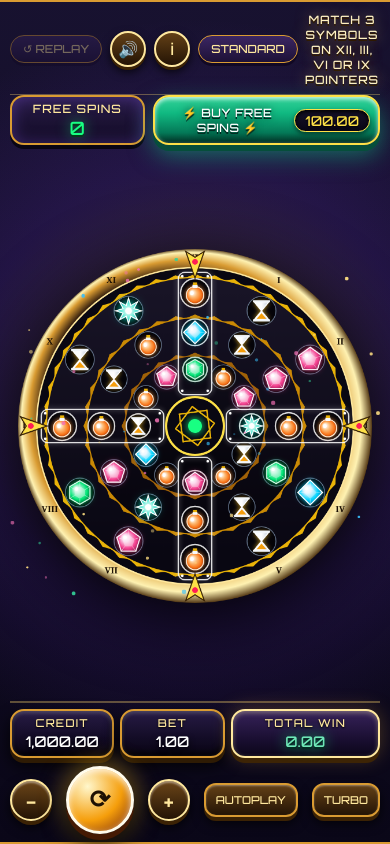
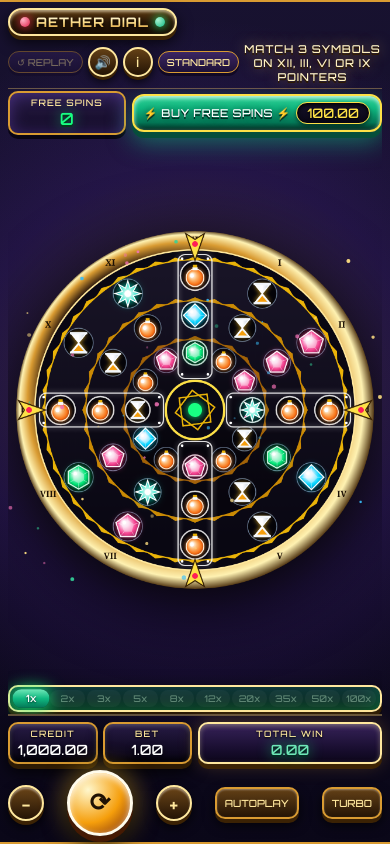
Before and after one commit to sooneracar/chrono-forge, a plain HTML site: page frontend/index.html in a window 390 px wide. Drawn offline with Linux system fonts and the light colour scheme.

Commit message:
Update style.css

```diff
--- a/frontend/style.css
+++ b/frontend/style.css
@@ -13,13 +13,14 @@
   padding: 0;
   user-select: none;
   -webkit-tap-highlight-color: transparent;
+  touch-action: manipulation;
 }
 
 body {
   background: radial-gradient(circle at 50% 42%, #3b1d5e 0%, #191338 48%, #090617 100%);
   color: var(--text-light);
   font-family: var(--font-fantasy);
-  height: 100vh;
+  height: 100dvh;
   display: flex;
   justify-content: center;
   align-items: center;
@@ -29,7 +30,7 @@ body {
 #game-wrapper {
   width: 100%;
   max-width: 1180px;
-  height: 100vh;
+  height: 100dvh;
   max-height: 820px;
   display: flex;
   flex-direction: column;
@@ -54,6 +55,7 @@ body {
   gap: 10px;
   padding-bottom: 7px;
   border-bottom: 1.5px solid rgba(255, 215, 110, 0.35);
+  flex-shrink: 0;
 }
 
 .title-plate {
@@ -171,6 +173,7 @@ body {
   justify-content: space-between;
   gap: 14px;
   min-height: 0;
+  overflow: hidden;
 }
 
 #left-panel {
@@ -178,6 +181,7 @@ body {
   display: flex;
   flex-direction: column;
   gap: 9px;
+  flex-shrink: 0;
 }
 
 .gauge-box {
@@ -357,6 +361,7 @@ body {
   justify-content: center;
   align-items: center;
   min-width: 0;
+  min-height: 0;
 }
 
 #clockwork-canvas {
@@ -446,6 +451,7 @@ body {
   flex-direction: column;
   align-items: center;
   gap: 6px;
+  flex-shrink: 0;
 }
 
 .tube-header {
@@ -497,6 +503,7 @@ body {
   gap: 10px;
   padding-top: 8px;
   border-top: 2px solid rgba(255, 215, 110, 0.35);
+  flex-shrink: 0;
 }
 
 .deck-group {
@@ -789,8 +796,8 @@ body {
    PRAGMATIC-STYLE COMPACT SQUARE FRAMED REPLAY OVERLAY
    ============================================================================ */
 .pragmatic-replay-box {
-  width: min(560px, 92vw);
-  max-height: 92vh;
+  width: min(560px, 94vw);
+  max-height: 92dvh;
   background: linear-gradient(180deg, #1f163b 0%, #0d081c 100%);
   border: 2.5px solid #fde047;
   border-radius: 16px;
@@ -863,7 +870,7 @@ body {
   position: relative;
   width: 100%;
   aspect-ratio: 1 / 1;
-  max-height: calc(92vh - 96px);
+  max-height: calc(92dvh - 105px);
   background: radial-gradient(circle, #2a1747 0%, #090617 100%);
   display: flex;
   justify-content: center;
@@ -972,189 +979,245 @@ body {
   cursor: pointer;
 }
 
-@media (max-width: 820px) {
-  #left-panel { display: none; }
-  .meter-3d { min-width: 82px; padding: 5px 6px; }
-  .spin-medallion { width: 68px; height: 68px; }
-}
-
-/* Stake Engine Small Popout Window (e.g. 400x225) */
-@media (max-height: 420px), (max-width: 520px) {
-  #left-panel, #right-panel, .title-plate { display: none; }
-  #game-wrapper { padding: 4px 8px; }
-  .meter-3d { min-width: 68px; padding: 3px 5px; }
-  .meter-num { font-size: 0.85rem; }
-  .spin-medallion { width: 54px; height: 54px; }
-  #lbl-spin { font-size: 1.35rem; }
-  .spin-medallion small { display: none; }
-  .auto-btn, .brass-btn { padding: 6px 8px; font-size: 0.65rem; }
-}
 /* ============================================================================
-   MOBILE PORTRAIT & TOUCH OPTIMIZATION (SMARTPHONE VIEWPORT)
+   MOBILE PORTRAIT VIEWPORT (SMARTPHONE VERTICAL - e.g. 360x800)
    ============================================================================ */
-@media (max-width: 768px) and (min-height: 421px) {
-  body {
-    height: 100dvh;
-  }
-
+@media (max-width: 768px) and (orientation: portrait) {
   #game-wrapper {
-    height: 100dvh;
     max-height: none;
     border-radius: 0;
     border-left: none;
     border-right: none;
-    padding: 8px 10px;
+    padding: 6px 8px;
   }
 
   #top-bar {
     flex-wrap: wrap;
-    justify-content: center;
+    gap: 4px;
+    padding-bottom: 4px;
+  }
+
+  .title-plate {
+    padding: 4px 10px;
     gap: 6px;
   }
 
-  .title-plate {
-    padding: 4px 14px;
+  .title-plate h1 {
+    font-size: 0.82rem;
+    letter-spacing: 1px;
   }
 
-  .title-plate h1 {
-    font-size: 0.95rem;
+  .top-actions {
+    gap: 5px;
+  }
+
+  .icon-btn {
+    width: 30px;
+    height: 30px;
+    font-size: 0.82rem;
+  }
+
+  .pill-btn, #social-toggle {
+    padding: 4px 8px;
+    font-size: 0.6rem;
   }
 
   #status-banner {
     order: 3;
     width: 100%;
-    font-size: 0.72rem;
+    font-size: 0.68rem;
     padding-top: 2px;
   }
 
   #playfield {
     flex-direction: column;
-    justify-content: center;
+    justify-content: space-between;
+    gap: 4px;
+    padding: 2px 0;
+  }
+
+  #left-panel {
+    width: 100%;
+    flex-direction: row;
+    align-items: center;
     gap: 6px;
   }
 
-  /* Keep Free Spins & Buy Bonus accessible in a compact top-stage row on mobile */
-  #left-panel {
-    display: flex;
-    flex-direction: row;
-    width: 100%;
-    justify-content: space-between;
-    align-items: stretch;
-    gap: 8px;
-  }
-
   #left-panel .paytable-visual {
-    display: none; /* Paytable remains accessible via 'i' button */
+    display: none;
   }
 
   .gauge-box {
-    flex: 0.8;
-    padding: 4px 6px;
-    display: flex;
-    flex-direction: column;
-    justify-content: center;
+    flex: 0.7;
+    padding: 4px;
+    border-radius: 10px;
   }
 
-  .gauge-value {
-    font-size: 1.15rem;
-  }
+  .gauge-label { font-size: 0.56rem; }
+  .gauge-value { font-size: 1.05rem; }
 
   .bonus-buy-3d {
-    flex: 1.4;
-    padding: 6px 8px;
+    flex: 1.5;
+    padding: 6px 10px;
+    border-radius: 12px;
     flex-direction: row;
     justify-content: space-between;
   }
 
-  .buy-sub {
-    display: none;
-  }
-
-  .buy-title {
-    font-size: 0.72rem;
-  }
-
+  .buy-sub { display: none; }
+  .buy-title { font-size: 0.68rem; }
   .buy-price {
     margin-top: 0;
-    font-size: 0.85rem;
+    font-size: 0.82rem;
     padding: 2px 10px;
   }
 
-  /* Horizontal Alchemy Multiplier Strip on Mobile */
+  #canvas-container {
+    width: 100%;
+    flex: 1;
+    min-height: 250px;
+  }
+
   #right-panel {
     width: 100%;
     flex-direction: row;
-    justify-content: center;
-    gap: 4px;
+    gap: 0;
   }
 
-  .tube-header {
-    display: none;
-  }
+  .tube-header { display: none; }
 
   #multiplier-tube {
     width: 100%;
     flex-direction: row-reverse;
     justify-content: space-between;
-    border-radius: 12px;
-    padding: 4px;
+    border-radius: 10px;
+    padding: 3px 4px;
+    gap: 2px;
   }
 
   .mult-step {
     flex: 1;
-    font-size: 0.62rem;
+    font-size: 0.58rem;
     padding: 3px 0;
   }
 
-  /* Two-row Touch Control Deck */
   #control-deck {
-    flex-wrap: wrap;
+    flex-direction: column;
     gap: 6px;
     padding-top: 6px;
   }
 
+  .deck-group, .meter-3d.win-center {
+    width: 100%;
+  }
+
+  /* Put Credit, Bet, Total Win on a single neat 3-column row */
+  #control-deck {
+    display: grid;
+    grid-template-columns: 1fr 1fr;
+    gap: 6px;
+  }
+
   .deck-group {
-    width: 58%;
-    gap: 6px;
+    grid-column: 1 / 2;
+    gap: 5px;
+  }
+
+  .meter-3d.win-center {
+    grid-column: 2 / 3;
+    min-width: 0;
   }
 
   .meter-3d {
     min-width: 0;
     flex: 1;
-    padding: 5px 6px;
+    padding: 4px 5px;
+    border-radius: 10px;
   }
 
-  .meter-3d.win-center {
-    width: 39%;
-    min-width: 0;
-    padding: 5px 6px;
+  .meter-label { font-size: 0.55rem; }
+  .meter-num, .meter-num.highlight { font-size: 0.88rem; }
+
+  .spin-cluster {
+    grid-column: 1 / 3;
+    width: 100%;
+    justify-content: space-between;
+    gap: 5px;
   }
 
-  .meter-num, .meter-num.highlight {
-    font-size: 0.92rem;
-  }
-
-  .spin-cluster {
-    width: 100%;
-    justify-content: space-between;
-    padding-top: 2px;
+  .round-ctrl {
+    width: 36px;
+    height: 36px;
+    font-size: 1.15rem;
   }
 
   .spin-medallion {
-    width: 68px;
-    height: 68px;
+    width: 66px;
+    height: 66px;
   }
 
-  #lbl-spin {
-    font-size: 1.55rem;
+  #lbl-spin { font-size: 1.55rem; }
+  .spin-medallion small { display: none; }
+
+  .auto-btn, .brass-btn {
+    padding: 8px 8px;
+    font-size: 0.62rem;
+    border-radius: 10px;
   }
 
-  .spin-medallion small {
-    display: none;
+  .rules-sym-grid {
+    grid-template-columns: 1fr;
   }
 
-  .auto-btn, .brass-btn {
-    padding: 8px 10px;
-    font-size: 0.68rem;
+  .text-3d-gold { font-size: 2rem; }
+  .text-3d-amount { font-size: 2.3rem; }
+}
+
+/* ============================================================================
+   MOBILE LANDSCAPE VIEWPORT (SMARTPHONE HORIZONTAL - e.g. 800x360)
+   ============================================================================ */
+@media (max-height: 450px) and (orientation: landscape) {
+  #game-wrapper {
+    padding: 4px 10px;
+    border-radius: 0;
   }
+
+  #top-bar {
+    padding-bottom: 3px;
+  }
+
+  .title-plate { padding: 3px 10px; }
+  .title-plate h1 { font-size: 0.8rem; }
+  #status-banner { font-size: 0.68rem; }
+  .icon-btn { width: 28px; height: 28px; font-size: 0.8rem; }
+  .pill-btn, #social-toggle { padding: 3px 8px; font-size: 0.58rem; }
+
+  #left-panel {
+    width: 145px;
+    gap: 6px;
+  }
+
+  #left-panel .paytable-visual { display: none; }
+  .gauge-box { padding: 4px; }
+  .gauge-value { font-size: 1.1rem; }
+  .bonus-buy-3d { padding: 6px; }
+  .buy-sub { display: none; }
+  .buy-title { font-size: 0.65rem; }
+  .buy-price { font-size: 0.82rem; padding: 2px 10px; }
+
+  #right-panel { width: 64px; }
+  .tube-header { font-size: 0.58rem; }
+  #multiplier-tube { width: 54px; padding: 3px; gap: 1px; }
+  .mult-step { font-size: 0.58rem; padding: 1px 0; }
+
+  #control-deck { padding-top: 4px; }
+  .meter-3d { min-width: 82px; padding: 3px 6px; }
+  .meter-3d.win-center { min-width: 105px; }
+  .meter-label { font-size: 0.52rem; }
+  .meter-num, .meter-num.highlight { font-size: 0.85rem; }
+  .spin-medallion { width: 54px; height: 54px; }
+  #lbl-spin { font-size: 1.35rem; }
+  .spin-medallion small { display: none; }
+  .round-ctrl { width: 32px; height: 32px; font-size: 1rem; }
+  .auto-btn, .brass-btn { padding: 6px 8px; font-size: 0.6rem; }
 }
```
